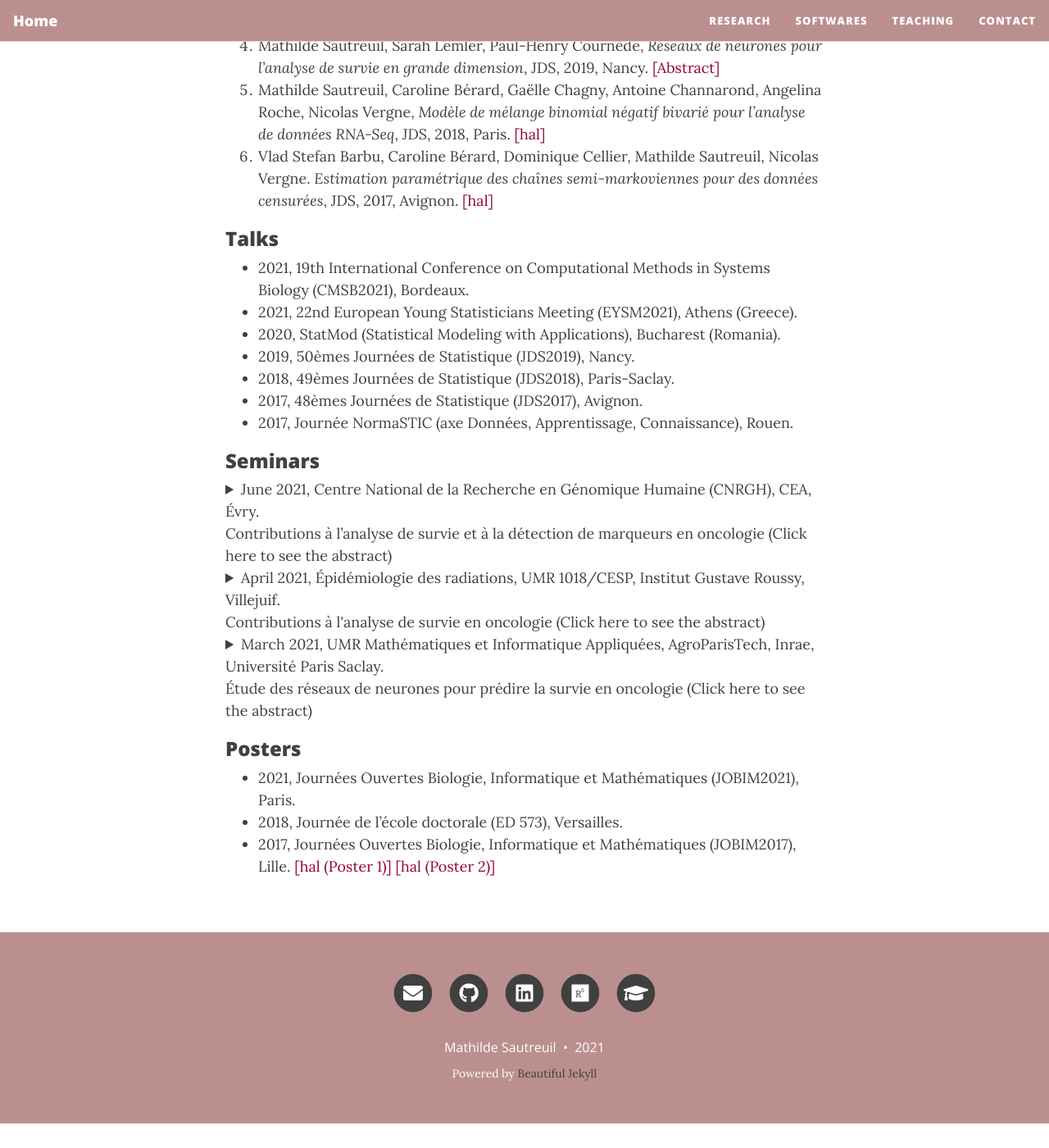
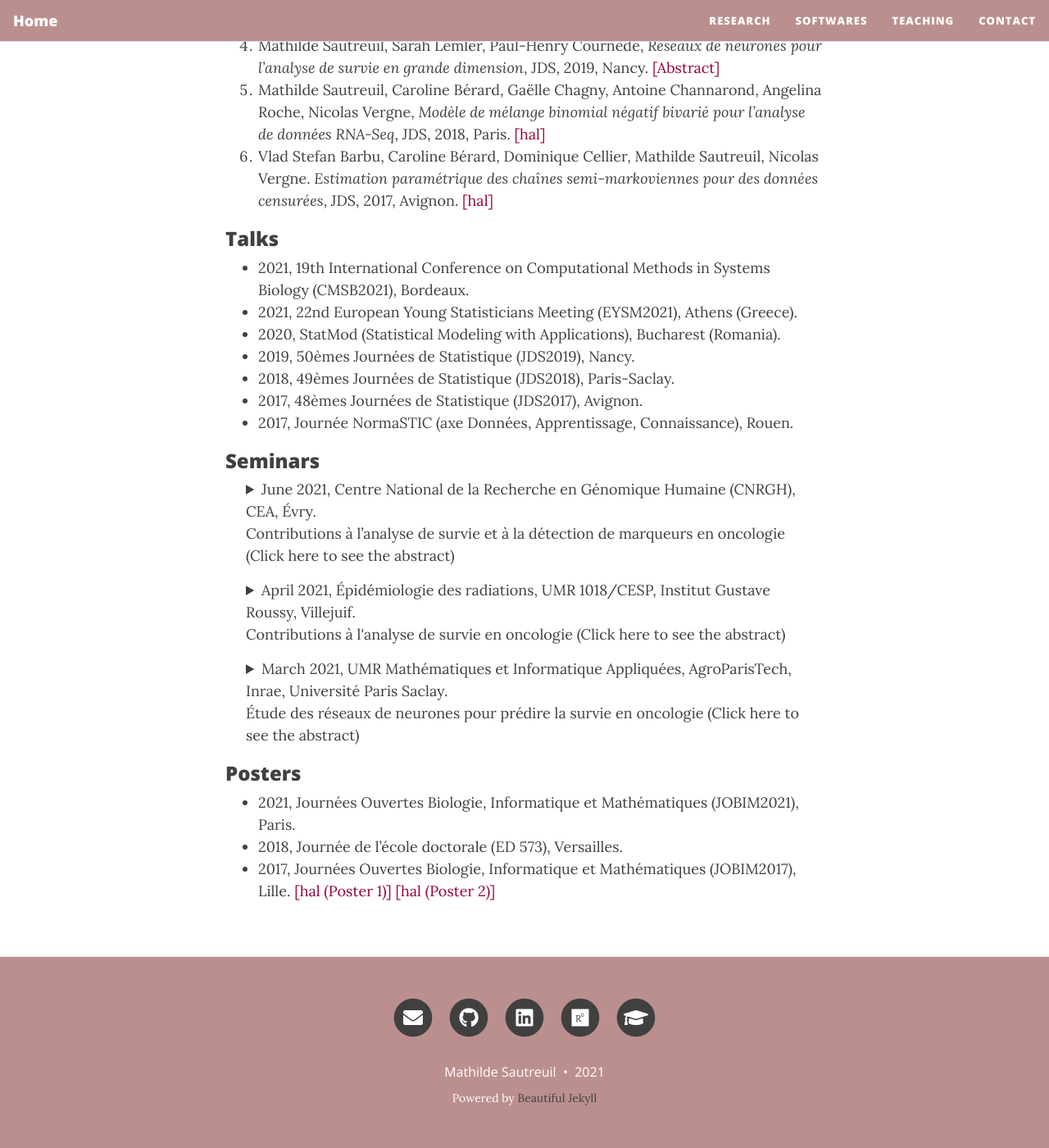
Before and after one commit to mathildesautreuil/mathildesautreuil.github.io, a Jekyll site: the page built from research.md, in a window 1280 px wide and 1400 px high, scrolled down 823 px. Shown: the whole window at 82% size. Built offline with Jekyll 4.4.1, drawn with Linux system fonts in a browser that asks for light colours; nearby versions of some CDN libraries; before the commit the page ends 2193 px from its top, so only the background shows below that.

Commit message:
changing margin summary details css

```diff
--- a/assets/css/beautifuljekyll.css
+++ b/assets/css/beautifuljekyll.css
@@ -12,12 +12,12 @@ html {
 
 
 details {
-    margin: 0;
+    margin: 0 0 0.9375rem 1.5625rem;
     border-radius: 10px;
 }
 
 details[open] {
-    margin: 0;
+    margin: 0 0 0.9375rem 1.5625rem;
     color: {{ site.link-col | default: "#008AFF" }};
 }
 summary {
```
